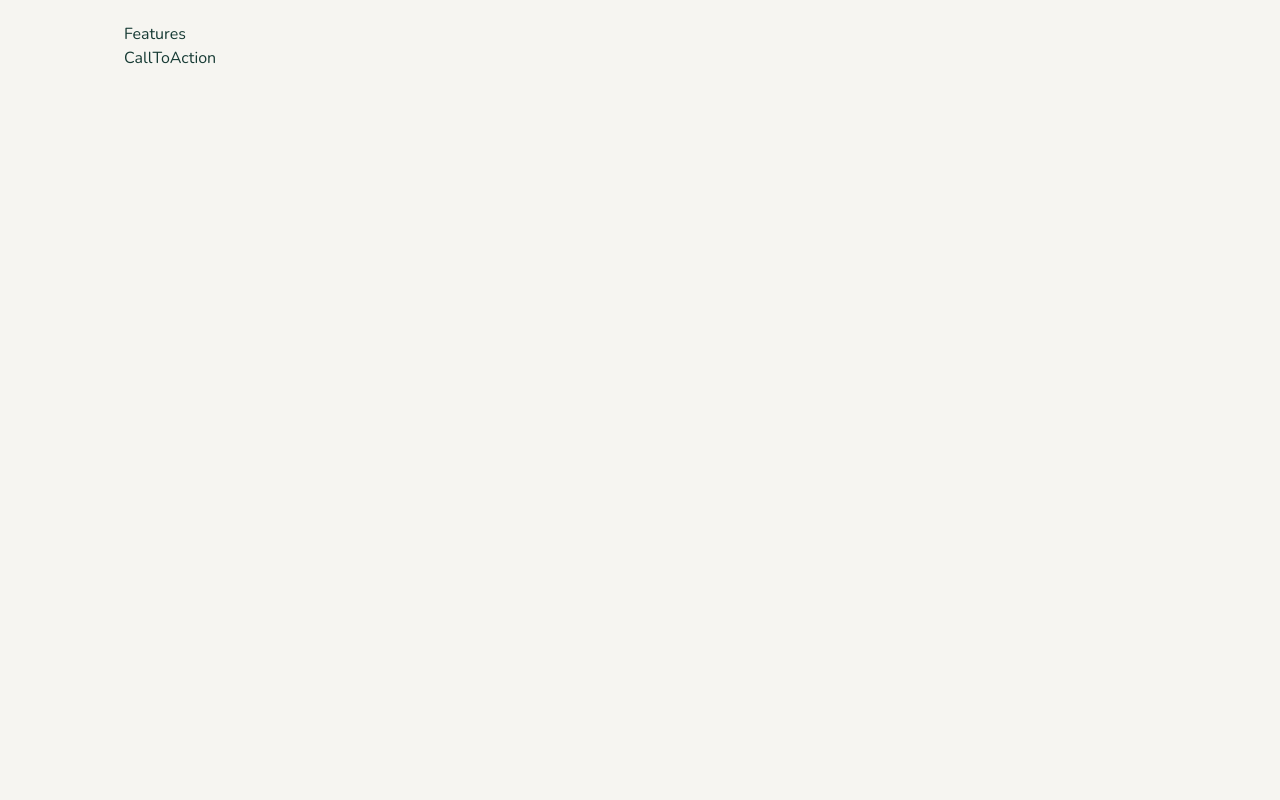
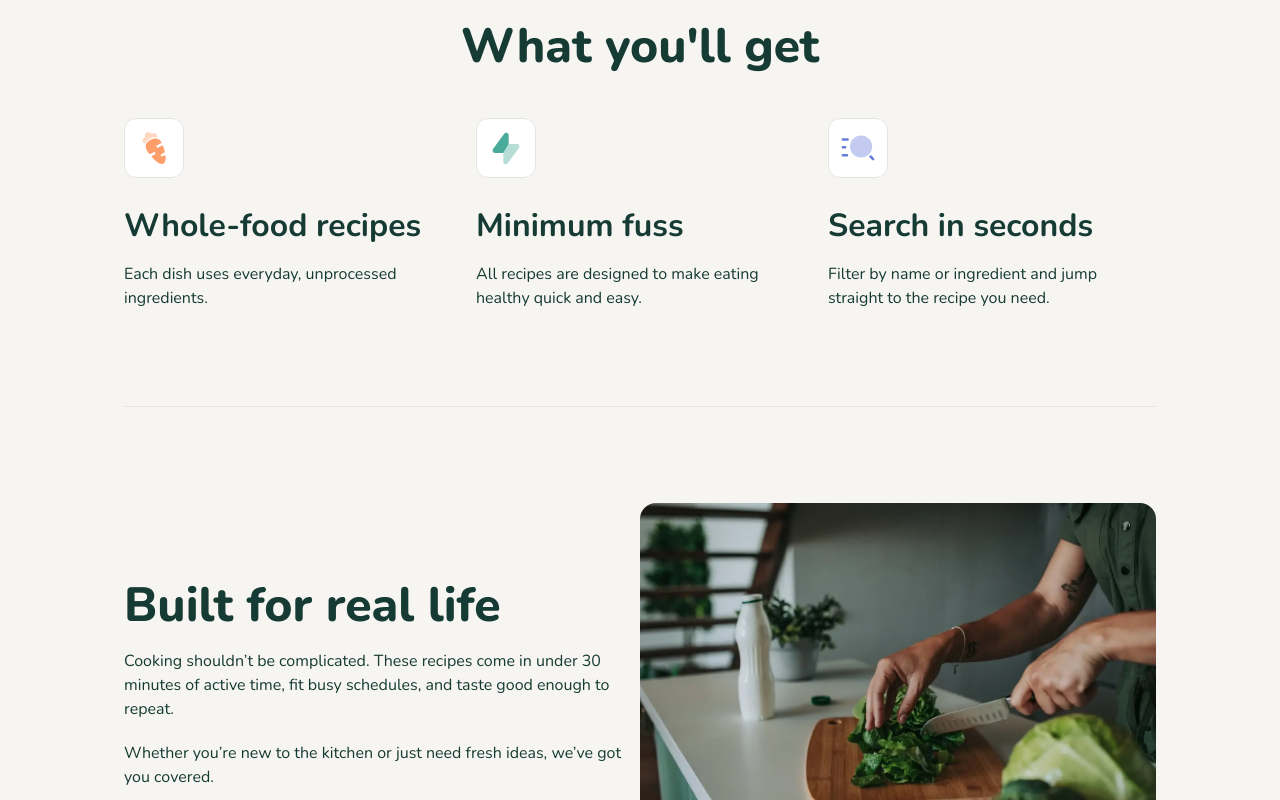
Before and after one commit to NikolaD93/Frontend_Mentor_Recipe-finder, a React (Vite) app: page / in a window 1280 px wide. Shown: the part 1040-1840 px from the top of the page. Before the commit the page ends 1110 px from the top, so only its background shows below. Built offline with nearby package versions, Linux system fonts and the light colour scheme.

Commit message:
features section finish

```diff
--- a/src/features/home/components/Features.tsx
+++ b/src/features/home/components/Features.tsx
@@ -1,3 +1,61 @@
+import feature2 from '@/assets/images/icon-minimum-fuss.svg';
+import feature3 from '@/assets/images/icon-search-in-seconds.svg';
+import feature1 from '@/assets/images/icon-whole-food-recipes.svg';
+import featureImg from '@/assets/images/image-home-real-life-large.webp';
+
 export default function Features() {
-  return <div>Features</div>;
+  const features = [
+    {
+      image: feature1,
+      title: 'Whole-food recipes',
+      desc: 'Each dish uses everyday, unprocessed ingredients.',
+    },
+    {
+      image: feature2,
+      title: 'Minimum fuss',
+      desc: 'All recipes are designed to make eating healthy quick and easy.',
+    },
+    {
+      image: feature3,
+      title: 'Search in seconds',
+      desc: 'Filter by name or ingredient and jump straight to the recipe you need.',
+    },
+  ];
+
+  return (
+    <div>
+      <h2 className="text-[40px] font-extrabold lg:text-center lg:text-5xl">What you'll get</h2>
+      <div className="mt-8 flex flex-col gap-6 lg:mt-12 lg:flex-row lg:justify-between lg:border-b lg:pb-24">
+        {features.map((item, idx) => {
+          return (
+            <div key={idx}>
+              <div className="flex h-15 w-15 items-center justify-center rounded-[12px] border bg-white">
+                <img src={item.image} alt={item.title} />
+              </div>
+              <h4 className="mt-6 mb-3 text-[32px] font-bold">{item.title}</h4>
+              <p className="lg:max-w-[350px]">{item.desc}</p>
+            </div>
+          );
+        })}
+      </div>
+
+      <div className="items-center pt-16 lg:flex lg:py-24">
+        <div className="lg:w-1/2">
+          <h2 className="text-[40px] font-extrabold lg:text-5xl">Built for real life</h2>
+          <div className="lg:max-w-[550px]">
+            <p className="py-5">
+              Cooking shouldn’t be complicated. These recipes come in under 30 minutes of active
+              time, fit busy schedules, and taste good enough to repeat.{' '}
+            </p>
+            <p>
+              Whether you’re new to the kitchen or just need fresh ideas, we’ve got you covered.
+            </p>
+          </div>
+        </div>
+        <div className="pt-8 lg:w-1/2 lg:pt-0">
+          <img className="rounded-[16px]" src={featureImg} alt="lorem ipsum dolor" />
+        </div>
+      </div>
+    </div>
+  );
 }
--- a/src/features/home/components/Hero.tsx
+++ b/src/features/home/components/Hero.tsx
@@ -21,7 +21,7 @@ export default function Hero() {
         <Link to="recipes">Start exploring</Link>
       </Button>
       <div className="h-[200px] rounded-[16px] bg-white p-1 md:h-auto lg:p-4">
-        <img className="absolute left-0 z-[-1] w-full lg:bottom-40" src={pattern} alt="pattern" />
+        <img className="absolute left-0 z-[-1] w-full lg:top-100" src={pattern} alt="pattern" />
         <img
           className="h-full w-full rounded-[12px] object-cover md:h-auto"
           src={hero_img}
```
